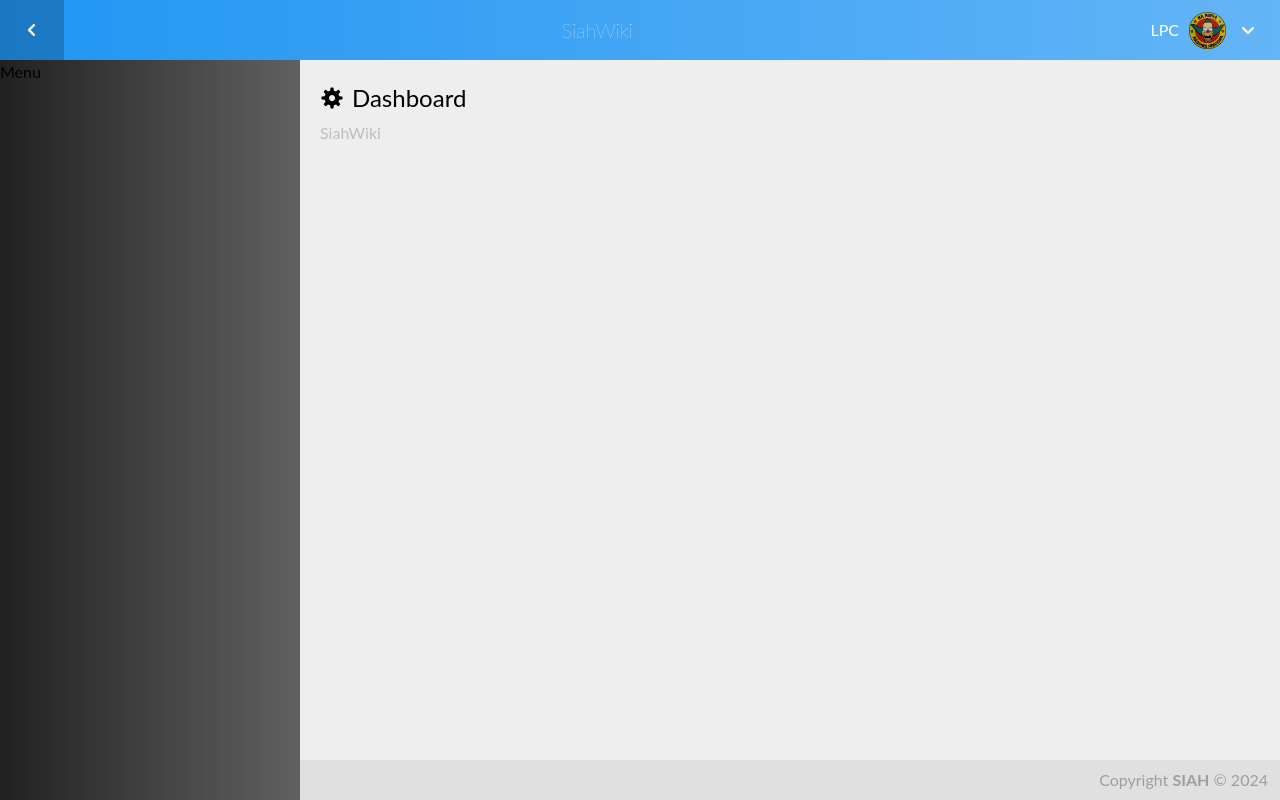
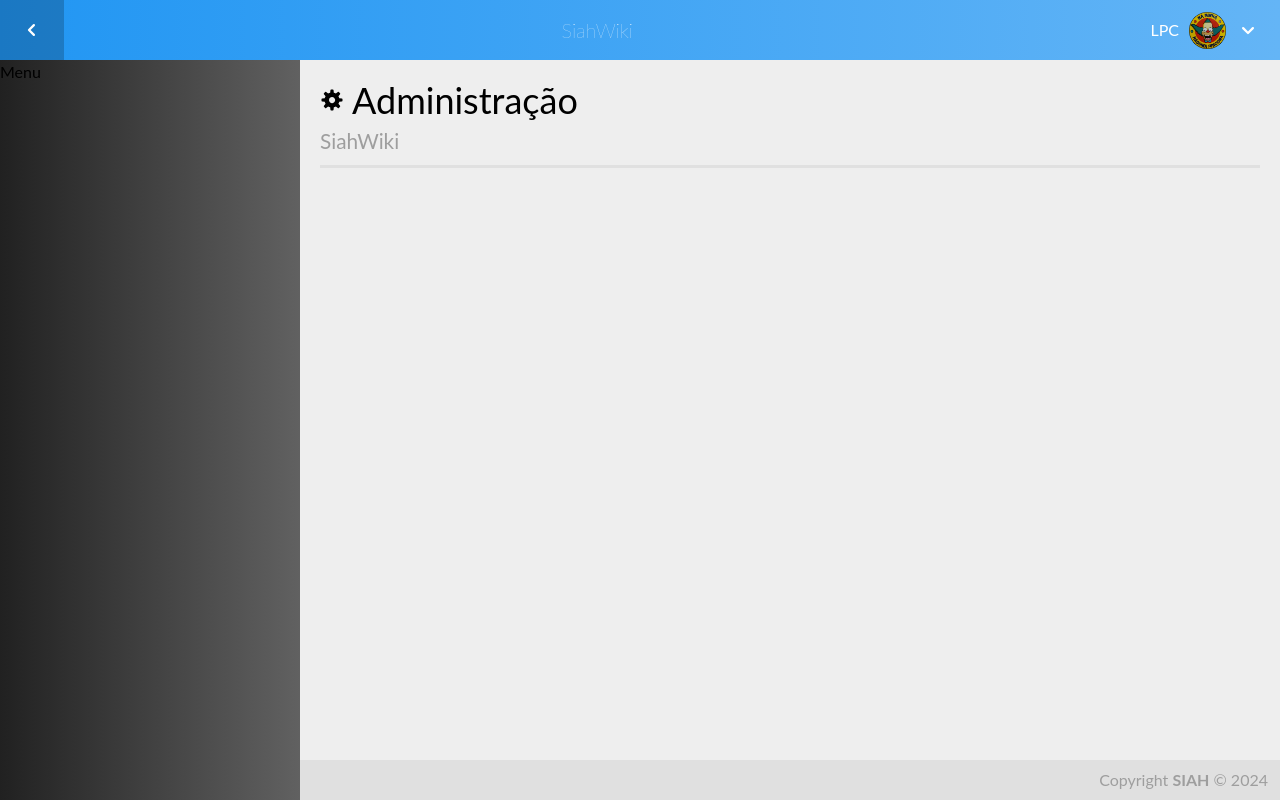
Before and after one commit to luciocarvalho10/siah-wiki, a Next.js app: page /admin in a window 1280 px wide. Built offline with nearby package versions, Linux system fonts and the light colour scheme.

Commit message:
Completando rotas

```diff
--- a/src/components/template/Header.tsx
+++ b/src/components/template/Header.tsx
@@ -1,5 +1,6 @@
 import styles from '@/styles/Header.module.css'
 import useStore from '@/data/hooks/useStore'
+import Link from 'next/link'
 import { ChevronLeftIcon, ChevronDownIcon } from '@heroicons/react/16/solid'
 import UserDropdown from './UserDropdown'
 
@@ -44,7 +45,7 @@ export default function Header(props: IHeaderProps) {
                     ${styles.title}
                 `}
 			>
-				{props.title}
+				<Link href='/dashboard'>{props.title}</Link>
 			</h1>
 
             {!props.hideUserDropdown && <UserDropdown />}
--- a/src/components/template/PageTitle.tsx
+++ b/src/components/template/PageTitle.tsx
@@ -7,12 +7,14 @@ interface IPageTitleProps {
 export default function PageTitle(props: IPageTitleProps) {
 	return (
 		<div>
-			<h1 className="text-[1.5rem] m-0 flex items-center">
+			<h1 className="m-0 flex items-center text-4xl">
 				{props.icon ? props.icon : false}
 				{props.main}
 			</h1>
-			<h2 className="] mt-[5px] text-gray-400">{props.sub}</h2>
-			<hr />
+			<h2 className="] text-[1.3rem] mt-[5px] text-gray-500">
+				{props.sub}
+			</h2>
+			<hr className="bg-gray-300 h-1 mt-2" />
 		</div>
 	)
 }
--- a/src/components/template/UserDropdown.tsx
+++ b/src/components/template/UserDropdown.tsx
@@ -1,4 +1,5 @@
 import useStore from '@/data/hooks/useStore'
+import Link from 'next/link'
 import {
 	ChevronDownIcon,
 	CogIcon,
@@ -27,20 +28,20 @@ export default function UserDropdown() {
 			<div
 				className={`invisible absolute right-0 z-[1] flex min-w-[170px]  flex-col flex-wrap  bg-gray-100 p-[10px]  opacity-0 shadow-lg transition-[visibility,opacity] duration-100 ease-linear group-hover:visible group-hover:opacity-[1]`}
 			>
-				<a
-					href="#"
+				<Link
+					href="/admin"
 					className="flex flex-wrap place-content-start p-[10px] hover:bg-gray-200"
 				>
 					<CogIcon className="mr-2 h-6 w-6" />
 					Administração
-				</a>
-				<a
-					href="#"
+				</Link>
+				<Link
+					href="/dashboard"
 					className="flex flex-wrap place-content-start  p-[10px] hover:bg-gray-200"
 				>
 					<ArrowRightStartOnRectangleIcon className="mr-2 h-6 w-6" />
 					Sair
-				</a>
+				</Link>
 			</div>
 		</div>
 	)
--- a/src/pages/admin/index.tsx
+++ b/src/pages/admin/index.tsx
@@ -5,7 +5,7 @@ export default function AdminPages() {
 	return (
 		<PageTitle
 			icon={<Cog8ToothIcon className="h-6 w-6 mr-2" />}
-			main="Dashboard"
+			main="Administração"
 			sub="SiahWiki"
 		/>
 	)
--- a/src/pages/home/index.tsx
+++ b/src/pages/dashboard/index.tsx
@@ -1,7 +1,7 @@
 import PageTitle from '@/components/template/PageTitle'
 import { HomeIcon } from '@heroicons/react/16/solid'
 
-export default function Home() {
+export default function Dashboard() {
 	return (
 		<PageTitle
 			icon={<HomeIcon className="h-6 w-6 mr-2" />}
```
